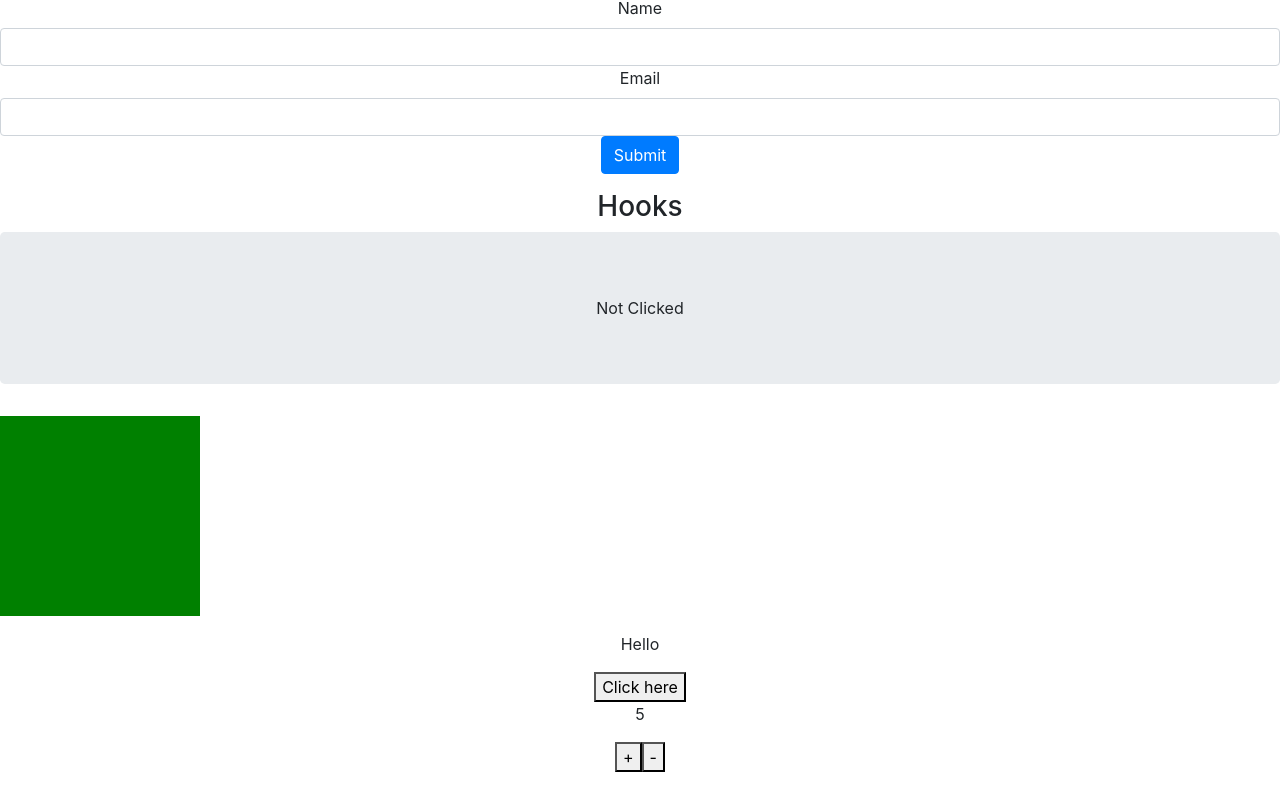
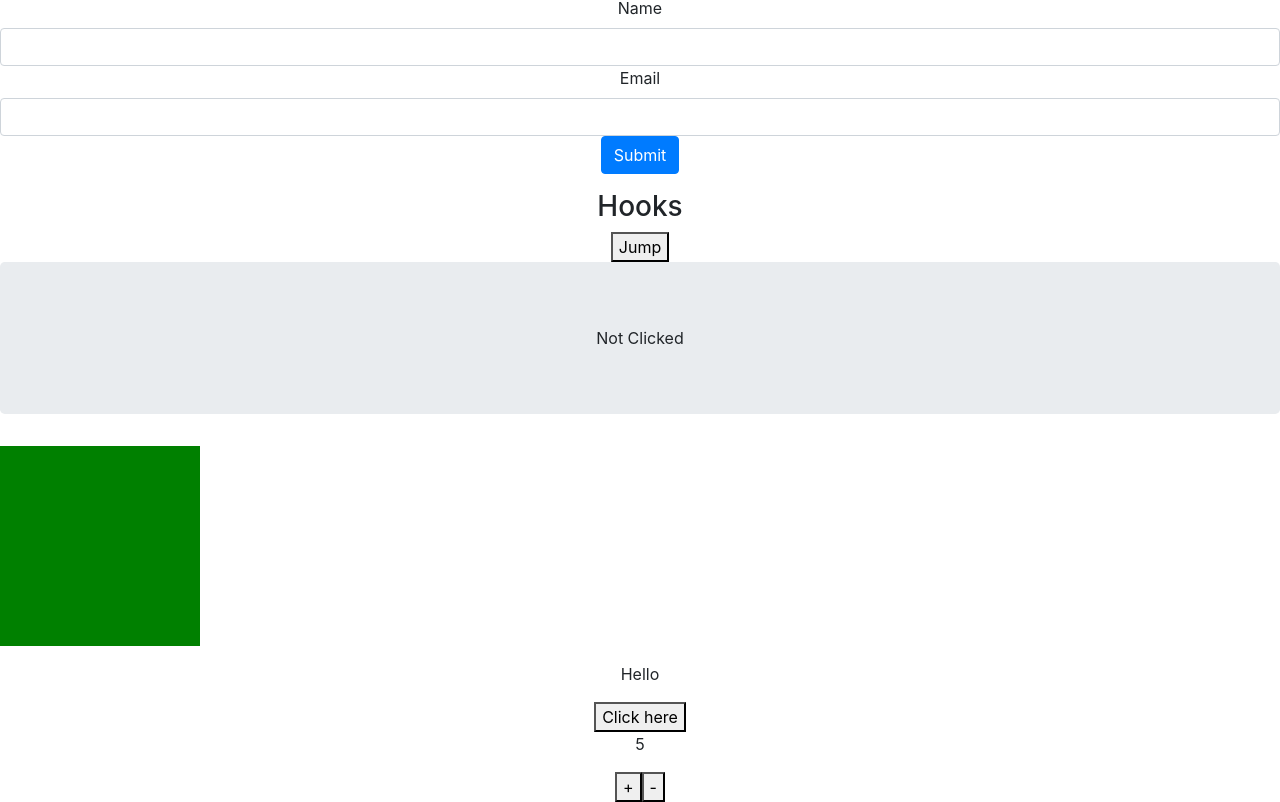
Before and after one commit to tom-meyrick/react-week-10, a React (Create React App) app: page / in a window 1280 px wide. Shown: the part 1069-1871 px from the top of the page. Before the commit the page ends 1841 px from the top, so only its background shows below. Built offline with nearby package versions, Linux system fonts and the light colour scheme; no server answers.

Commit message:
Hooks Q5 completed

```diff
--- a/src/App.js
+++ b/src/App.js
@@ -8,6 +8,7 @@ import Clicked from "./components/hooks/Clicked";
 import Square from "./components/hooks/Square";
 import ToggleText from "./components/hooks/ToggleText";
 import Counter from "./components/hooks/Counter";
+import CatchMeIfYouCan from "./components/hooks/CatchMeIfYouCan";
 
 const App = () => (
   <>
@@ -20,6 +21,7 @@ const App = () => (
     <Button handleUpdate={(value) => console.log(value)} />
     <Form handleSubmit={(value) => console.log(value)} />
     <h3>Hooks</h3>
+    <CatchMeIfYouCan jump={100} />
     <Clicked />
     <Square color={"orange"} />
     <ToggleText initial={"Hello"} alternate={"World"} />
--- /dev/null
+++ b/src/components/hooks/CatchMeIfYouCan.js
@@ -0,0 +1,17 @@
+// Create a <CatchMeIfYouCan jump={ 100 }> component. It should have a <button> that when clicked moves jump pixels down the screen.
+
+import React, { useState } from "react";
+
+const CatchMeIfYouCan = ({ jump }) => {
+  const [position, setPosition] = useState(0);
+
+  const updatePosition = () => setPosition(position + jump);
+
+  return (
+    <button onClick={updatePosition} style={{ marginTop: position }}>
+      Jump
+    </button>
+  );
+};
+
+export default CatchMeIfYouCan;
```
